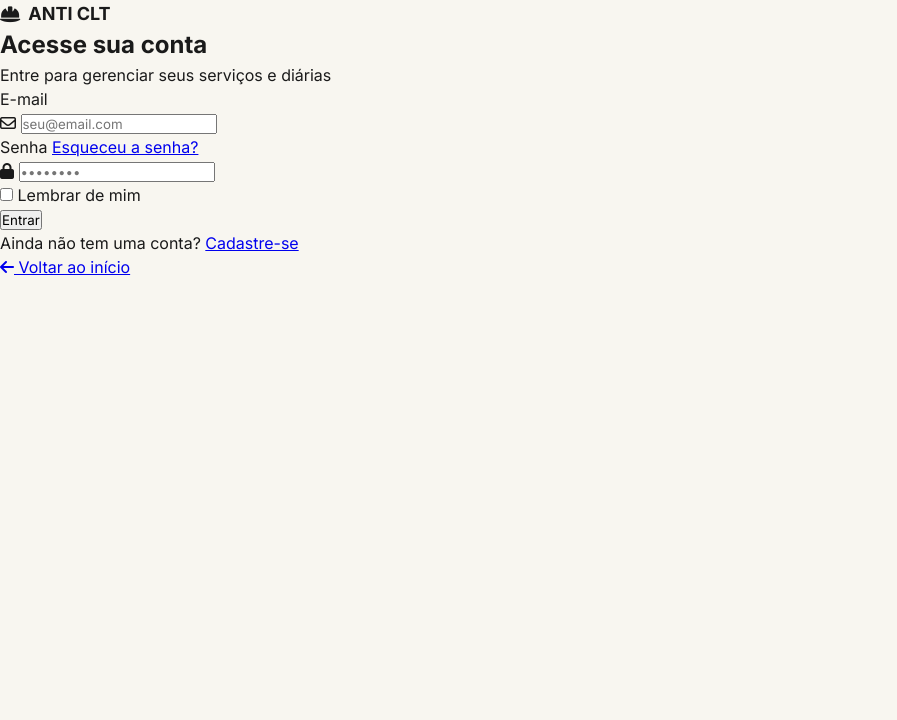
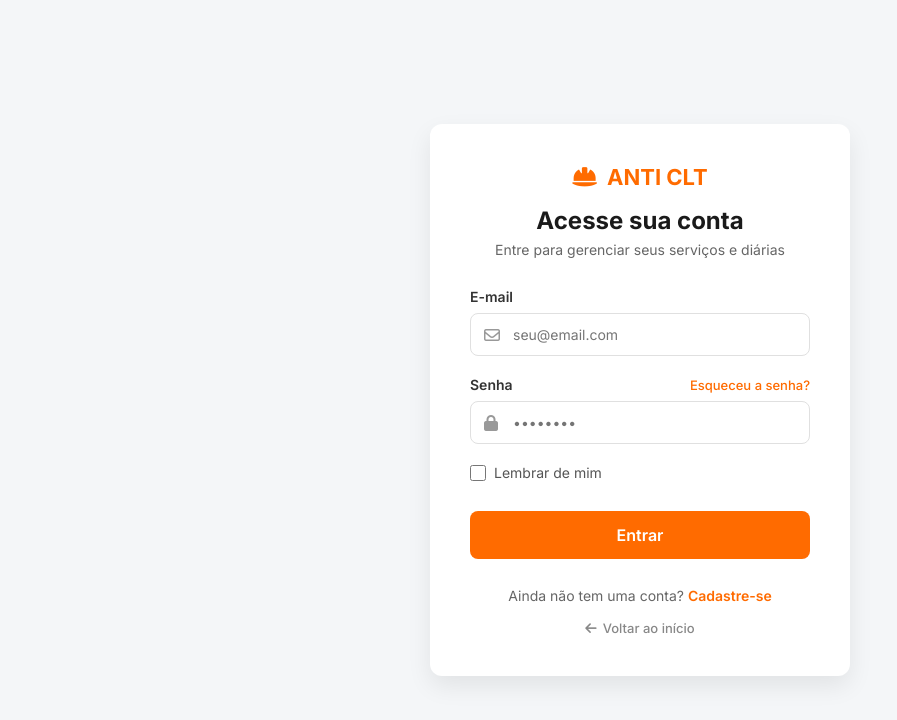
Before and after one commit to ivanolx/AntiCLT, a plain HTML site: page login.html in a window 1280 px wide. Shown: the whole page, without its empty margins (0-897 px from the left). Drawn offline with Linux system fonts and the light colour scheme.

Commit message:
Corrige layout e conexão do CSS da página de login

```diff
--- a/login.css
+++ b/login.css
@@ -183,6 +183,16 @@ body {
     text-decoration: underline;
 }
 
+.link-highlight {
+    color: #ff6b00;
+    text-decoration: none;
+    font-weight: 600;
+}
+
+.link-highlight:hover {
+    text-decoration: underline;
+}
+
 .back-home {
     display: inline-flex;
     align-items: center;
--- a/login.html
+++ b/login.html
@@ -4,7 +4,7 @@
     <meta charset="UTF-8">
     <meta name="viewport" content="width=device-width, initial-scale=1.0">
     <title>Anti CLT - Login</title>
-    <link rel="stylesheet" href="style.css">
+    <link rel="stylesheet" href="login.css">
     <!-- FontAwesome para ícones -->
     <link rel="stylesheet" href="https://cdnjs.cloudflare.com/ajax/libs/font-awesome/6.4.0/css/all.min.css">
     <!-- Google Fonts - Inter -->
@@ -12,9 +12,9 @@
 </head>
 <body>
 
-    <div class="auth-container">
+    <div class="login-container">
         <!-- Cabeçalho -->
-        <div class="auth-header">
+        <div class="login-header">
             <div class="logo">
                 <i class="fa-solid fa-hard-hat"></i>
                 <span>ANTI CLT</span>
@@ -24,7 +24,7 @@
         </div>
 
         <!-- Formulário de Login -->
-        <form class="auth-form" action="#" method="POST">
+        <form class="login-form" action="#" method="POST">
             <div class="input-group">
                 <label for="email">E-mail</label>
                 <div class="input-wrapper">
@@ -36,7 +36,7 @@
             <div class="input-group">
                 <div class="label-wrapper">
                     <label for="password">Senha</label>
-                    <a href="esqueceu-senha.html" class="link-highlight">Esqueceu a senha?</a>
+                    <a href="esqueceu-senha.html" class="forgot-password">Esqueceu a senha?</a>
                 </div>
                 <div class="input-wrapper">
                     <i class="fa-solid fa-lock"></i>
@@ -49,13 +49,13 @@
                 <label for="remember">Lembrar de mim</label>
             </div>
 
-            <button type="submit" class="btn-primary">Entrar</button>
+            <button type="submit" class="btn-submit">Entrar</button>
         </form>
 
         <!-- Rodapé -->
-        <div class="auth-footer">
+        <div class="login-footer">
             <p>Ainda não tem uma conta? <a href="cadastro.html" class="link-highlight">Cadastre-se</a></p>
-            <a href="index.html" class="back-link"><i class="fa-solid fa-arrow-left"></i> Voltar ao início</a>
+            <a href="index.html" class="back-home"><i class="fa-solid fa-arrow-left"></i> Voltar ao início</a>
         </div>
     </div>
 
```
